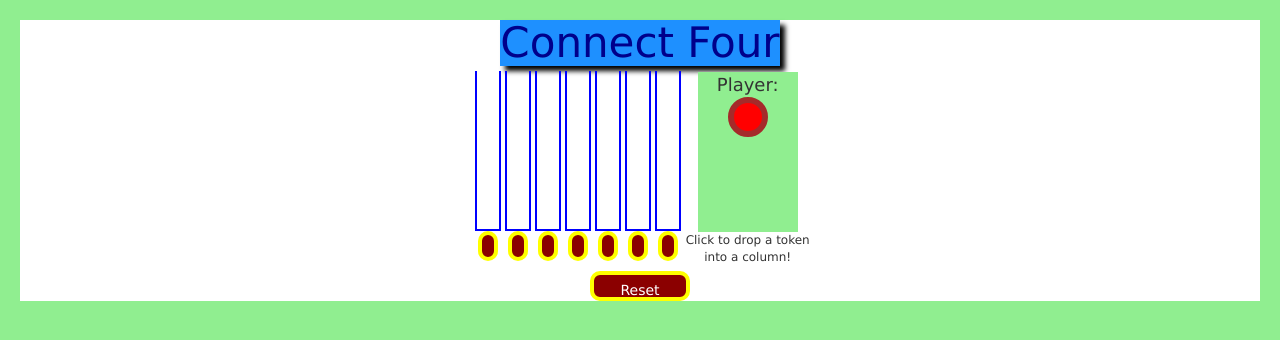
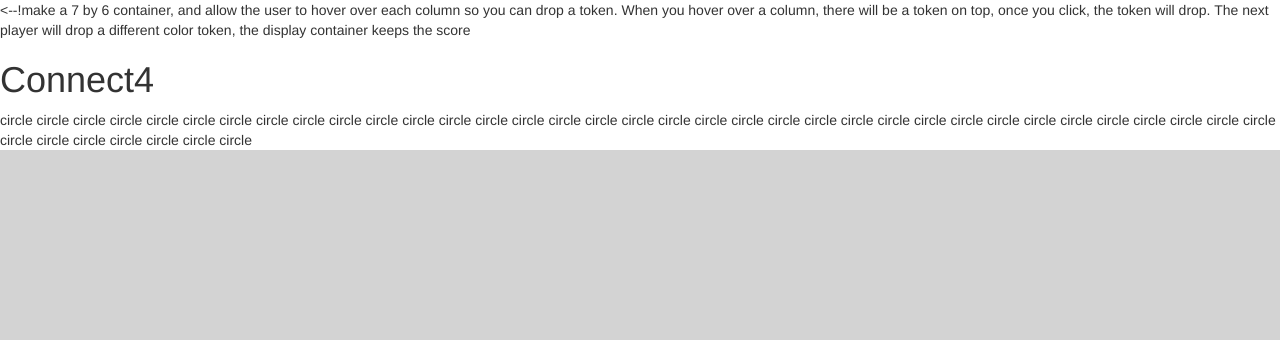
Before and after one commit to WDI-HK-8/Projectconnect, a website: page index.html in a window 1280 px wide. Drawn offline with nearby package versions, Linux system fonts and the light colour scheme.

Commit message:
new html, new css, completed javascript which needs to be integrated with jquery

```diff
--- a/css/style.css
+++ b/css/style.css
@@ -1,164 +1,9 @@
-/*please note that the idea and design of
-the template was borrowed from
-http://www.codecademy.com/Smwaters/codebits/Uln4W/edit*/
 
-
-/*background color*/
 html {
-    background-color: lightgreen;
-}
-
-body {
-    display: block;
-    margin: 20px;
-    text-align: center;
-}
-
-/*title*/
-h1 {
-    color: darkblue;
-    font-family: Verdana;
-    font-size: 3em;
-    background-color: dodgerblue;
-    box-shadow: 5px 5px 5px black;
-    margin: auto;
-    display: inline-block;
-}
-
-h3 {
-    font-size: 1em;
-}
-
-p {
-    margin: 0;
-}
-
-table {
-    margin: auto;
-}
-
-/* the button's colors,border, features */
-.button {
-    height: 30px;
-    border: 4px solid yellow;
-    border-radius: 10px;
-    background-color: darkred;
-    margin: 0;
-    display: inline-block;
-}
-
-/* color displayed when the mouse hovers over buttons*/
-.highlighted {
-    background-color: royalblue;
-    border-color: gold;
-}
-
-/* height and color of each column*/
-.column {
-    padding: 0;
-    margin: 0;
-    height: 160px;
-    width: 26px;
-    border-left: 2px solid;
-    border-right: 2px solid;
-    border-bottom: 2px solid;
-    border-color: blue;
-}
-
-/* game container*/
-.gamecontainer {
-    text-align: center;
-    margin: auto;
-    padding: 5px;
-    display: inline-block;
-}
-
-/* joins on columns together */
-.columncontainer {
-    display: inline-block;
-}
-
-/*boundaries for button of column container*/
-.columncontainer .button {
-    width: 20px;
-}
-
-/* boundary for reset*/
-.reset {
-    width: 100px;
-    display: block;
-    margin: auto;
-}
-
-/* display container next to column slots*/
-
-.displaycontainer {
-    height: 160px;
-    width: 100px;
-    display: inline-block;
-    background-color:lightgreen;
-}
-
-/*vertical shifting using class of token and "Player" icon*/
-.display {
-    margin: 3px 0 3px 0;
-    font-family: Verdana;
-}
-
-/* hides the winning sign*/
-.win {
-    display: none;
-}
-
-/* positioning of the display token*/
-.displaycontainer > div {
-    margin: auto;
-    width: 52px;
-    height: 52px;
-}
-
-/* size of circular player token displayed*/
-.displaycontainer .token {
-    height:40px;
-    width: 40px;
-    margin: auto;
-    border-width: 6px;
+    background-color: lightgrey;
 }
 
 
-/*instructions- "click to drop token!"*/
-.hint {
-    font-family: Verdana;
-    font-size: 12px;
-}
 
-/* text of reset button*/
-.button p {
-    color: white;
-    font-family: Verdana;
-    margin: 5px 0 0 0;
-    text-align: center;
-}
 
-/*first color for player2 to switch to*/
-.player1 {
-    background-color: blue;
-    border: 3px solid blue;
-}
-
-/*second color for player2 to switch to*/
-.player2 {
-    background-color: red;
-    border: 3px solid brown;
-}
-/* the actual gameplay token */
-.token {
-    height: 20px;
-    width: 20px;
-    border-radius: 100%;
-    margin: auto;
-}
-
-.gamecontainer .token {
-    position: absolute;
-}
+/*.token frame/ boarder*/
--- a/index.html
+++ b/index.html
@@ -1,106 +1,79 @@
-
 <!DOCTYPE html>
-<!-- please note that the idea and design of the template was borrowed from http://www.codecademy.com/Smwaters/codebits/Uln4W/edit-->
 <html>
-
+<--!make a 7 by 6 container, and allow the user to hover over each column so you can drop a token. When you hover over a column, there will be a token on top, once you click, the token will drop. The next player will
+drop a different color token, the display container keeps the score
 <head>
 <link rel="stylesheet" type="text/css" href="bower_components/bootstrap/dist/css/bootstrap.min.css">
     <link rel="stylesheet" href="css/style.css" />
-
     <script src="bower_components/jquery/dist/jquery.min.js"></script>
     <script src="bower_components/bootstrap/dist/js/bootstrap.min.js"></script>
     <script src='js/application.js'></script>
-
-
-    <title>Connect Four</title>
+  <title>Connect4</title>
 </head>
 
 <body>
-        <h1>Connect Four</h1>
-        <table><tr><td>
-        <!-- adds column 1-->
-        <div class="gamecontainer">
+      <h1> Connect4</h1>
+  <tr>
+  <td>circle</td>
+  <td>circle</td>
+  <td>circle</td>
+  <td>circle</td>
+  <td>circle</td>
+  <td>circle</td>
+  <td>circle</td>
+  </tr>
 
-            <div class="columncontainer">
-                <div class="column"></div>
-                <div class="button"></div>
-            </div>
-         <!-- adds column 2-->
-            <div class="columncontainer">
-                <div class="column"></div>
-                <div class="button"></div>
-            </div>
-         <!-- adds column 3-->
-            <div class="columncontainer">
-                <div class="column"></div>
-                <div class="button"></div>
-            </div>
-         <!-- adds column 4-->
-            <div class="columncontainer">
-                <div class="column"></div>
-                <div class="button"></div>
-            </div>
-          <!-- adds column 5-->
-            <div class="columncontainer">
-                <div class="column"></div>
-                <div class="button"></div>
-            </div>
-          <!-- adds column 6-->
-            <div class="columncontainer">
-                <div class="column"></div>
-                <div class="button"></div>
-            </div>
-          <!-- adds column 7-->
-            <div class="columncontainer">
-                <div class="column"></div>
-                <div class="button"></div>
-            </div>
-        </div>
-        </td><td>
-        <!--token display for player turn(switching)-->
-            <div class="displaycontainer">
-                <h4 class="display">Player:</h4>
-                <div><div class="token player2"></div></div>
-         <!-- end of token display for player's turn-->
+  <tr>
+  <td>circle</td>
+  <td>circle</td>
+  <td>circle</td>
+  <td>circle</td>
+  <td>circle</td>
+  <td>circle</td>
+  <td>circle</td>
+  </tr>
 
-         <!-- display at the end of the game-->
+  <tr>
+  <td>circle</td>
+  <td>circle</td>
+  <td>circle</td>
+  <td>circle</td>
+  <td>circle</td>
+  <td>circle</td>
+  <td>circle</td>
+  </tr>
 
-                <h2 class="display win">Winner!</h2>
-                <h3 class="display win">Game Over</h3>
-            </div>
-            <div>
-            <!-- text/instructions for the game-->
-                <p class="hint"> Click to drop a token<br>into a column!</p>
-            </div>
-            </td></tr></table>
+    <tr>
+  <td>circle</td>
+  <td>circle</td>
+  <td>circle</td>
+  <td>circle</td>
+  <td>circle</td>
+  <td>circle</td>
+  <td>circle</td>
+  </tr>
 
-         <!-- starts a new game-->
-        <div class="button reset">
-            <p>Reset</p>
-        </div>
+    <tr>
+  <td>circle</td>
+  <td>circle</td>
+  <td>circle</td>
+  <td>circle</td>
+  <td>circle</td>
+  <td>circle</td>
+  <td>circle</td>
+  </tr>
+
+    <tr>
+  <td>circle</td>
+  <td>circle</td>
+  <td>circle</td>
+  <td>circle</td>
+  <td>circle</td>
+  <td>circle</td>
+  <td>circle</td>
+  </tr>
+
+
+
 </body>
 </html>
-
-<!-- <!DOCTYPE html>
-<html>
-<head>
-	<title> Connect the dropped colored tiles </title>
-</head>
-<body>
-    <div class = 'container'>
-         <h1>Connect</h1>
-         <div id='board_cont'></div>
-         <div id="options">
-               <button title="restart current game" class="restart">restart</button>
-         </div>
-    </div>
-    <footer>
-        <a href='/' class='btn'>JS game</a>
-    </footer>
-    <script src='https://ajax.googleapis.com/ajax/libs/jquery/1.6.2/jquery.min.js'></script>
-    <script src='js/application.js'></script>
-    <script>
-    board.init( $('#board_cont')):
-  </script>
-  </body>
-</html> -->
--- a/js/application.js
+++ b/js/application.js
@@ -127,13 +127,13 @@ Game.prototype.checkHorizontal = function(sameindex) {
   }
 }
 
-/*----------check diagonal array(NEED HELP)-----------------*/
+/*----------check diagonal array-----------------*/
 Game.prototype.checkDiagonal = function(index) {
   var foundFourConnected = false;
   var row = 0;
 
   for(var i = 0; i< index.length-2; i++){
-    if ((index[i]   == index[i+1] &&
+    if ((index[i]  == index[i+1] &&
         index[i+1] == index[i+2] &&
         index[i+2] == index[i+3] &&
         index[i+3] == index[i+4] &&
@@ -148,24 +148,3 @@ Game.prototype.checkDiagonal = function(index) {
 }
 
 var game = new Game();
-
-
-/*---------connect the column to the arrays and call attributes to get the div of the column------*/
-
-$('div .column').attr('dataindex')
-
-//<div data_index = "0"></div>  call attributes of div to get container
-
-/*-----dropping the token into the slot and animating it----------*/
-
-// //since each token is 26 pixels, the drop length will be a function based on that
-//   var maxHeight = 6
-//   var dropLength = function(index) {
-//    return (maxHeight - board[column].length) * 26;
-//   };
-// // (slot converted to pixels (6 - 2) * 26 )
-
-// //$(this).?????
-//         //    .animate({??????dropLength(column)+"px"}, 300);
-
-//    });
```
Also changed, not shown: new.html (added). Lines whose indentation alone changed are shown as unchanged.
